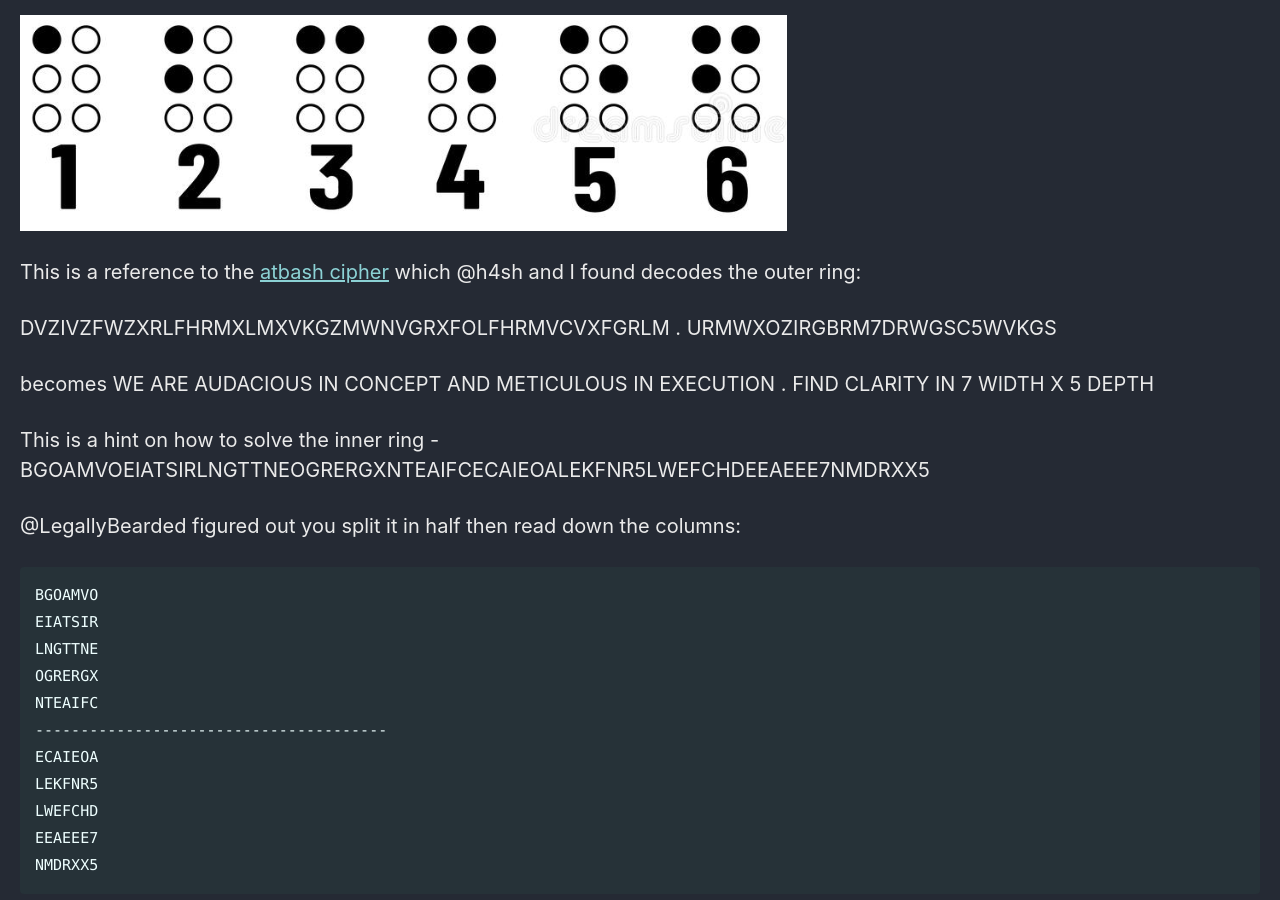
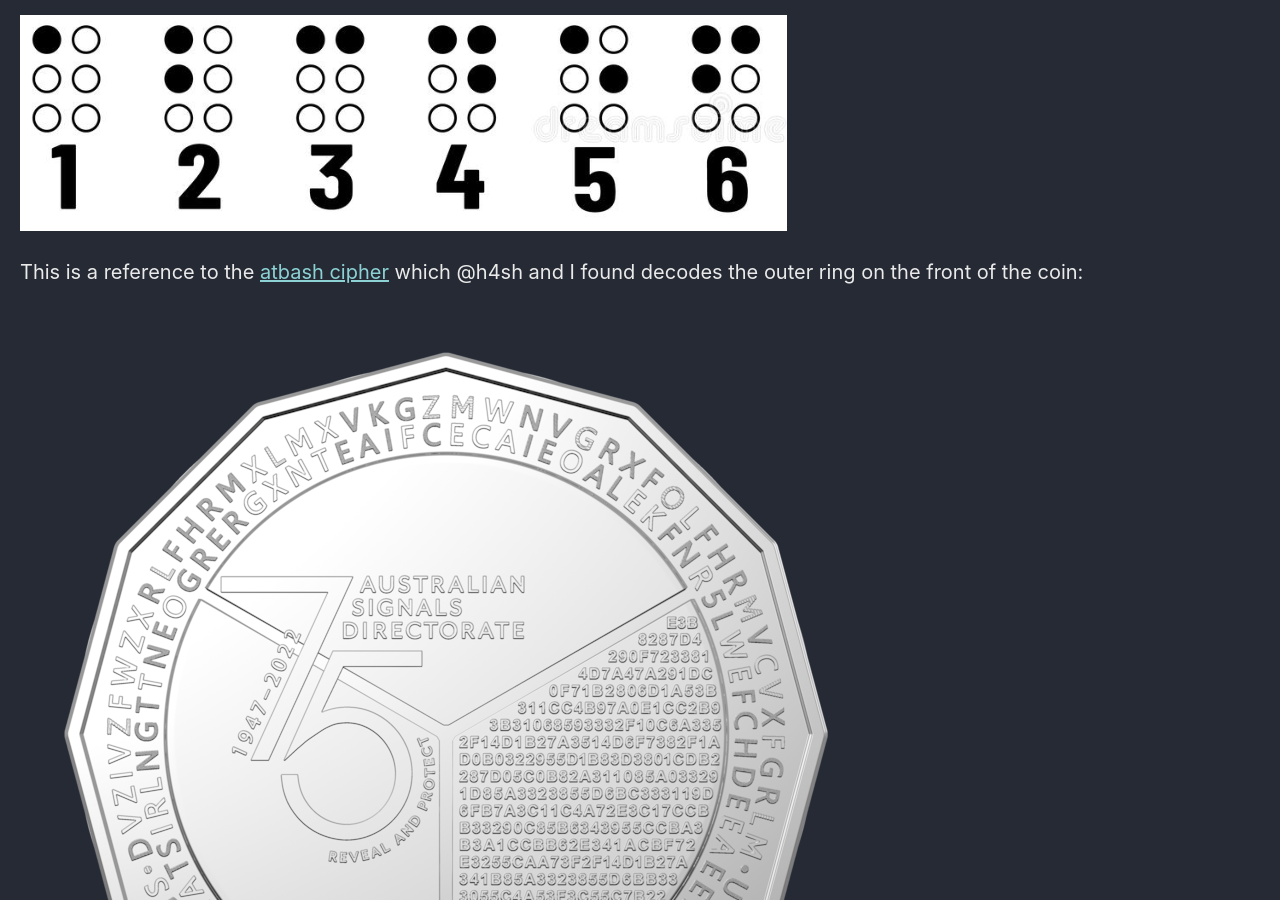
Before and after one commit to Connor-McCartney/Connor-McCartney.github.io, a Jekyll site: the page built from _pages/misc/ASD50c.md, in a window 1280 px wide and 900 px high, scrolled down 668 px. Built offline with Jekyll 4.4.1, drawn with Linux system fonts in a browser that asks for light colours; cached includes are drawn as plain includes.

Commit message:
Update ASD50c.md

```diff
--- a/_pages/misc/ASD50c.md
+++ b/_pages/misc/ASD50c.md
@@ -13,7 +13,9 @@ title: Solving the codes from Australian Signals Directorate cyber-spy agency's
 
 ![image](https://raw.githubusercontent.com/Connor-McCartney/Connor-McCartney.github.io/main/_pages/misc/images/braille.png)
 
-This is a reference to the [atbash cipher](https://www.dcode.fr/atbash-cipher) which @h4sh and I found decodes the outer ring:
+This is a reference to the [atbash cipher](https://www.dcode.fr/atbash-cipher) which @h4sh and I found decodes the outer ring on the front of the coin:
+
+![image](https://raw.githubusercontent.com/Connor-McCartney/Connor-McCartney.github.io/main/_pages/misc/images/frontofcoin.png)
 
 DVZIVZFWZXRLFHRMXLMXVKGZMWNVGRXFOLFHRMVCVXFGRLM . URMWXOZIRGBRM7DRWGSC5WVKGS
 
```
